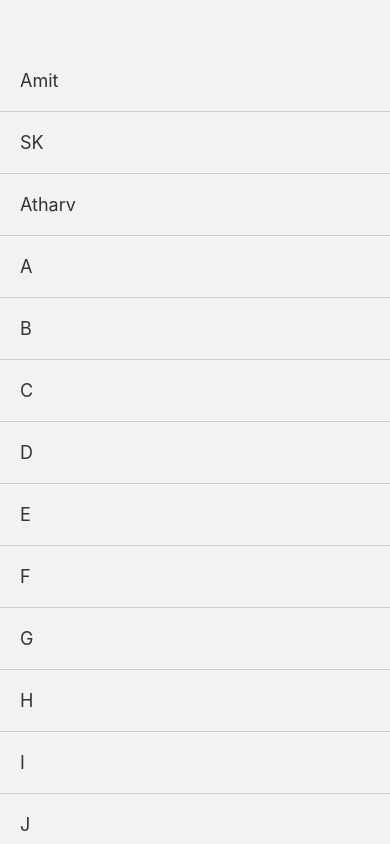
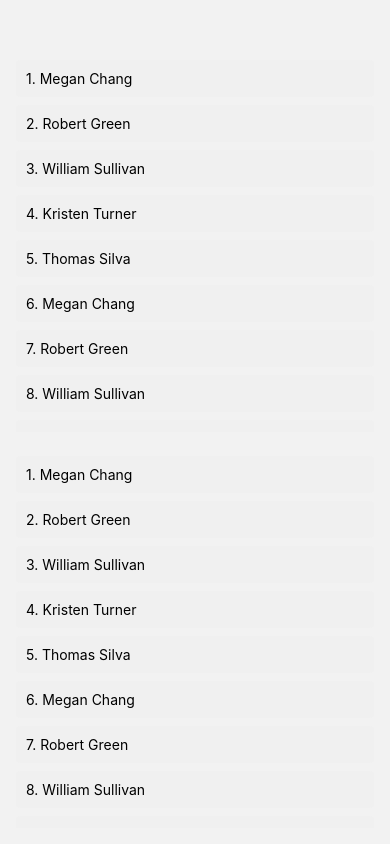
Before and after one commit to athuchandole/RN-mfp, a React Native app: screen /Flist in a window 390 px wide. Built offline with nearby package versions, Linux system fonts and the light colour scheme.

Commit message:
Flatlist in one page

```diff
--- a/screen/Flatlist/Flist.js
+++ b/screen/Flatlist/Flist.js
@@ -1,51 +1,55 @@
 import React from 'react';
-import { View, FlatList, Text, StyleSheet } from 'react-native';
+import { FlatList, ScrollView, View, StyleSheet, Text } from 'react-native';
+
+// Temporary StudentCard component if not defined elsewhere
+const StudentCard = ({ name, lastname, rollNumber }) => (
+    <View style={styles.card}>
+        <Text>{`${rollNumber}. ${name} ${lastname}`}</Text>
+    </View>
+);
+
+const originalData = [
+    { name: "Megan", lastname: "Chang", rollNumber: 1 },
+    { name: "Robert", lastname: "Green", rollNumber: 2 },
+    { name: "William", lastname: "Sullivan", rollNumber: 3 },
+    { name: "Kristen", lastname: "Turner", rollNumber: 4 },
+    { name: "Thomas", lastname: "Silva", rollNumber: 5 }
+];
+
+const data = Array.from({ length: 500 }, (_, i) => {
+    const item = originalData[i % originalData.length];
+    return {
+        ...item,
+        rollNumber: i + 1
+    };
+});
 
 const Flist = () => {
-    const data = [
-        { key: 'Amit' },
-        { key: 'SK' },
-        { key: 'Atharv' },
-        { key: 'A' },
-        { key: 'B' },
-        { key: 'C' },
-        { key: 'D' },
-        { key: 'E' },
-        { key: 'F' },
-        { key: 'G' },
-        { key: 'H' },
-        { key: 'I' },
-        { key: 'J' },
-        { key: 'K' },
-        { key: 'L' },
-        { key: 'M' },
-        { key: 'N' },
-        { key: 'O' },
-        { key: 'P' },
-        { key: 'Q' },
-        { key: 'R' },
-        { key: 'S' },
-        { key: 'T' },
-        { key: 'U' },
-        { key: 'V' },
-        { key: 'W' },
-        { key: 'X' },
-        { key: 'Y' },
-        { key: 'Z' }
-
-    ];
-
     return (
         <View style={styles.container}>
             <FlatList
                 data={data}
+                keyExtractor={(item, index) => index.toString()}
                 renderItem={({ item }) => (
-                    <View style={styles.item}>
-                        <Text style={styles.text}>{item.key}</Text>
-                    </View>
+                    <StudentCard
+                        name={item.name}
+                        lastname={item.lastname}
+                        rollNumber={item.rollNumber}
+                    />
                 )}
-                keyExtractor={(item) => item.key}
+                style={styles.list}
             />
+
+            <ScrollView style={styles.scrollView}>
+                {data.map((item, index) => (
+                    <StudentCard
+                        key={index}
+                        name={item.name}
+                        lastname={item.lastname}
+                        rollNumber={item.rollNumber}
+                    />
+                ))}
+            </ScrollView>
         </View>
     );
 };
@@ -53,16 +57,21 @@ const Flist = () => {
 const styles = StyleSheet.create({
     container: {
         flex: 1,
-        paddingTop: 50,
+        padding: 16,
+        marginTop: 40,
     },
-    item: {
-        padding: 20,
-        borderBottomWidth: 1,
-        borderBottomColor: '#ccc',
+    list: {
+        flex: 1,
+        marginBottom: 20,
     },
-    text: {
-        fontSize: 18,
-        color: '#333',
+    scrollView: {
+        flex: 1,
+    },
+    card: {
+        padding: 10,
+        marginVertical: 4,
+        backgroundColor: '#f0f0f0',
+        borderRadius: 4,
     },
 });
 
```
Also changed, not shown: components/Flistcc.js (added, +25 -0 lines).
